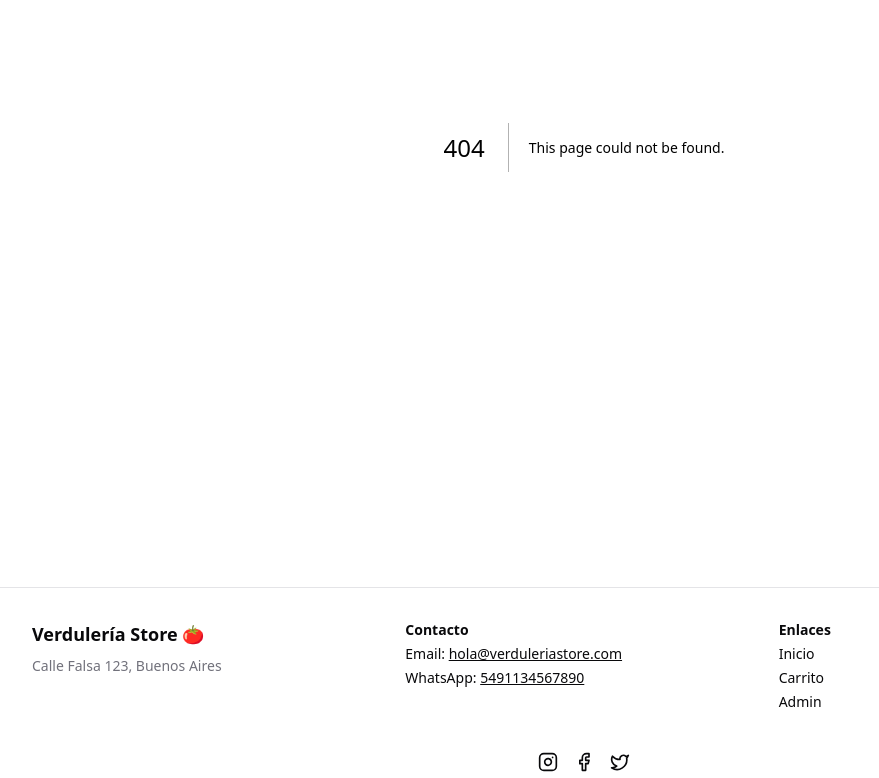
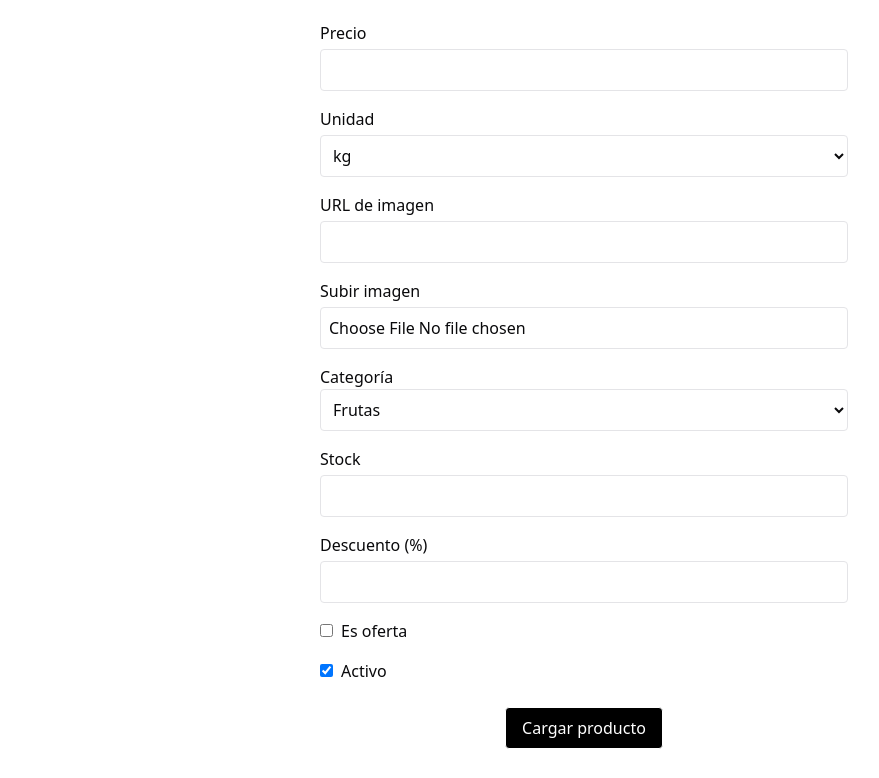
Before and after one commit to jicibils/store-ecommerce, a Next.js app: page /admin/product in a window 1280 px wide. Before the commit this address had no page. Shown: the part 302-1080 px from the top of the page, without its empty margins (56-935 px from the left). Built offline with nearby package versions, Linux system fonts and the light colour scheme; no server answers.

Commit message:
ft: Add product create and edit page

```diff
--- /dev/null
+++ b/src/app/admin/product/page.tsx
@@ -0,0 +1,272 @@
+// src/app/admin/product/page.tsx
+"use client";
+
+import { useEffect, useState } from "react";
+import { useSearchParams } from "next/navigation";
+import { supabase } from "@/lib/supabase";
+import { uploadImage } from "@/lib/uploadImage";
+
+export default function ProductPage() {
+  const searchParams = useSearchParams();
+  const productId = searchParams.get("id");
+
+  const [form, setForm] = useState({
+    name: "",
+    description: "",
+    price: "",
+    unit: "",
+    is_offer: false,
+    image_url: "",
+    category: "",
+    stock: "",
+    discount: "",
+    is_active: true,
+  });
+  const [loading, setLoading] = useState(false);
+  const [message, setMessage] = useState("");
+
+  useEffect(() => {
+    if (productId) {
+      const fetchProduct = async () => {
+        const { data, error } = await supabase
+          .from("products")
+          .select("*")
+          .eq("id", productId)
+          .single();
+
+        if (!error && data) {
+          setForm({
+            name: data.name || "",
+            description: data.description || "",
+            price: data.price?.toString() || "",
+            unit: data.unit || "",
+            is_offer: data.is_offer || false,
+            image_url: data.image_url || "",
+            category: data.category || "",
+            stock: data.stock?.toString() || "",
+            discount: data.discount?.toString() || "",
+            is_active: data.is_active ?? true,
+          });
+        }
+      };
+      fetchProduct();
+    }
+  }, [productId]);
+
+  const handleChange = (
+    e: React.ChangeEvent<
+      HTMLInputElement | HTMLTextAreaElement | HTMLSelectElement
+    >
+  ) => {
+    const { name, value } = e.target;
+    setForm((prev) => ({ ...prev, [name]: value }));
+  };
+
+  const handleFileChange = async (e: React.ChangeEvent<HTMLInputElement>) => {
+    const file = e.target.files?.[0];
+    if (!file) return;
+
+    setLoading(true);
+    try {
+      const imageUrl = await uploadImage(file);
+      setForm((prev) => ({ ...prev, image_url: imageUrl }));
+      setMessage("✅ Imagen subida con éxito");
+    } catch (err) {
+      setMessage("❌ Error al subir imagen");
+      console.log(err);
+    }
+    setLoading(false);
+  };
+
+  const handleSubmit = async (e: React.FormEvent) => {
+    e.preventDefault();
+    setLoading(true);
+    setMessage("");
+
+    const dataToSend = {
+      ...form,
+      price: parseFloat(form.price),
+      stock: parseInt(form.stock),
+      discount: parseFloat(form.discount || "0"),
+    };
+
+    const { error } = productId
+      ? await supabase.from("products").update(dataToSend).eq("id", productId)
+      : await supabase.from("products").insert([dataToSend]);
+
+    setLoading(false);
+
+    if (error) {
+      setMessage(`❌ Error: ${error.message}`);
+    } else {
+      setMessage(
+        productId
+          ? "✅ Producto actualizado"
+          : "✅ Producto cargado exitosamente"
+      );
+      if (!productId) {
+        setForm({
+          name: "",
+          description: "",
+          price: "",
+          unit: "",
+          is_offer: false,
+          image_url: "",
+          category: "",
+          stock: "",
+          discount: "",
+          is_active: true,
+        });
+      }
+    }
+  };
+
+  return (
+    <div className="max-w-xl mx-auto p-6">
+      <h1 className="text-2xl font-bold mb-4">
+        {productId ? "Editar producto" : "Agregar producto"}
+      </h1>
+
+      <form onSubmit={handleSubmit} className="space-y-4">
+        <label className="block">
+          Nombre
+          <input
+            type="text"
+            name="name"
+            value={form.name}
+            onChange={handleChange}
+            className="w-full border p-2 rounded mt-1"
+            required
+          />
+        </label>
+        <label className="block">
+          Descripción
+          <textarea
+            name="description"
+            value={form.description}
+            onChange={handleChange}
+            className="w-full border p-2 rounded mt-1"
+          />
+        </label>
+        <label className="block">
+          Precio
+          <input
+            type="number"
+            name="price"
+            value={form.price}
+            onChange={handleChange}
+            className="w-full border p-2 rounded mt-1"
+            required
+          />
+        </label>
+        <label className="block">
+          Unidad
+          <select
+            name="unit"
+            value={form.unit}
+            onChange={handleChange}
+            className="w-full border p-2 rounded mt-1"
+          >
+            <option value="kg">kg</option>
+            <option value="½kg">½ kg</option>
+            <option value="unidad">unidad</option>
+          </select>
+        </label>
+        <label className="block">
+          URL de imagen
+          <input
+            type="text"
+            name="image_url"
+            value={form.image_url}
+            onChange={handleChange}
+            className="w-full border p-2 rounded mt-1"
+          />
+        </label>
+        <label className="block">
+          Subir imagen
+          <input
+            type="file"
+            accept="image/*"
+            onChange={handleFileChange}
+            className="w-full border p-2 rounded mt-1"
+          />
+        </label>
+        <label className="block">
+          Categoría
+          <select
+            name="category"
+            value={form.category}
+            onChange={handleChange}
+            className="w-full border p-2 rounded"
+          >
+            <option value="frutas">Frutas</option>
+            <option value="verduras">Verduras</option>
+            <option value="market">Market</option>
+          </select>
+        </label>
+        <label className="block">
+          Stock
+          <input
+            type="number"
+            name="stock"
+            value={form.stock}
+            onChange={handleChange}
+            className="w-full border p-2 rounded mt-1"
+            required
+          />
+        </label>
+        <label className="block">
+          Descuento (%)
+          <input
+            type="number"
+            name="discount"
+            value={form.discount}
+            onChange={handleChange}
+            className="w-full border p-2 rounded mt-1"
+          />
+        </label>
+        <div>
+          <label className="block">
+            <input
+              type="checkbox"
+              name="is_offer"
+              checked={form.is_offer}
+              onChange={(e) => setForm({ ...form, is_offer: e.target.checked })}
+              className="mr-2"
+            />
+            Es oferta
+          </label>
+        </div>
+        <div>
+          <label className="block">
+            <input
+              type="checkbox"
+              name="is_active"
+              checked={form.is_active}
+              onChange={(e) =>
+                setForm({ ...form, is_active: e.target.checked })
+              }
+              className="mr-2"
+            />
+            Activo
+          </label>
+        </div>
+        <div className="pt-2 text-center">
+          <button
+            type="submit"
+            disabled={loading}
+            className="bg-black text-white px-4 py-2 rounded border-1 border-white"
+          >
+            {loading
+              ? "Guardando..."
+              : productId
+              ? "Guardar cambios"
+              : "Cargar producto"}
+          </button>
+        </div>
+      </form>
+
+      {message && <p className="mt-4">{message}</p>}
+    </div>
+  );
+}
```
